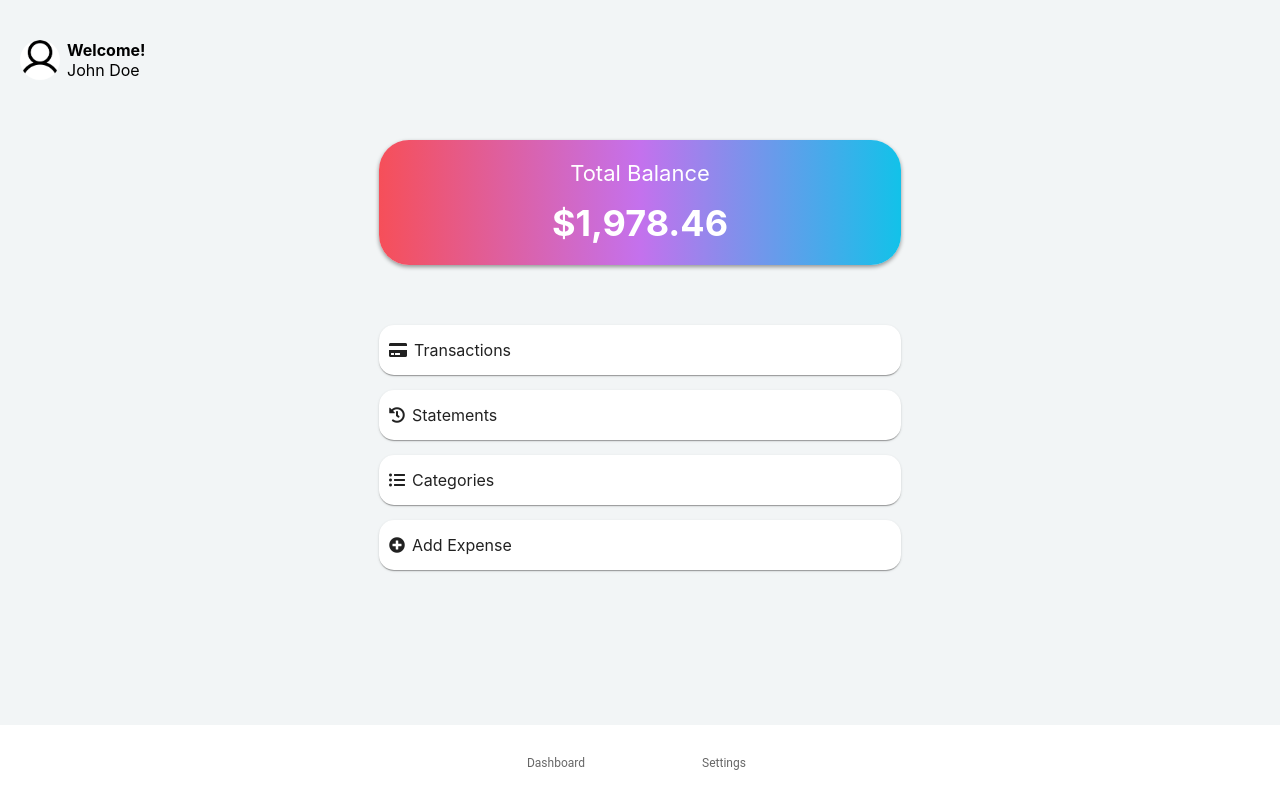
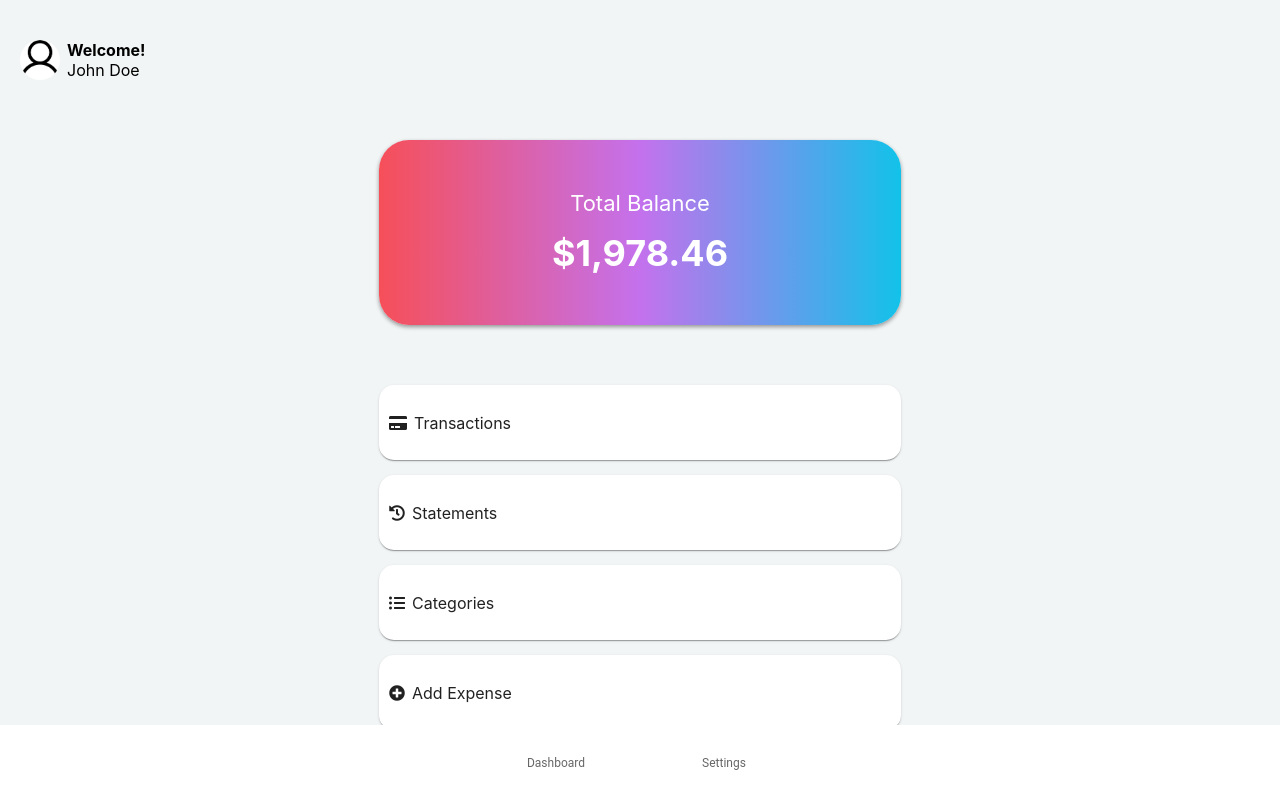
Before and after one commit to marleydoughty/cost-tracker-fe, a React (Create React App) app: page / in a window 1280 px wide. Built offline with nearby package versions, Linux system fonts and the light colour scheme.

Commit message:
adjusted layout of dashboard page

```diff
--- a/public/styles.css
+++ b/public/styles.css
@@ -24,7 +24,7 @@
   display: flex;
   align-items: center;
   justify-content: flex-start;
-  height: 50px;
+  height: 75px;
   margin-left:10px;
 }
 .fas {
--- a/src/client/components/dashboard-cards.jsx
+++ b/src/client/components/dashboard-cards.jsx
@@ -37,6 +37,6 @@ export default DashboardCards;
 const CustomCard = styled(Card)`
 margin:15px;
 width:auto;
-height:50px;
+height:75px;
 border-radius:15px;
 `
--- a/src/client/pages/dashboard.jsx
+++ b/src/client/pages/dashboard.jsx
@@ -34,7 +34,7 @@ const BalanceCard = styled(Card)`
   color: white;
   flex-direction: column;
   margin: 60px 15px 60px 15px;
-  padding:20px;
+  padding:50px 20px 50px 20px;
   box-shadow: 0 2px 4px rgba(0,0,0,.4);
   border-radius: 30px;
 
```
